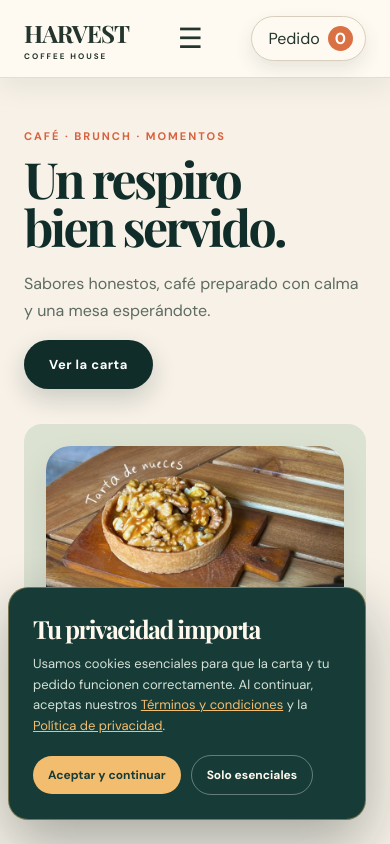
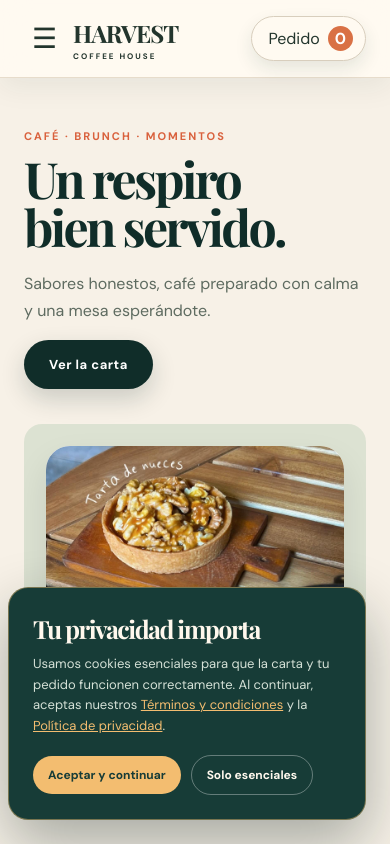
Before and after one commit to MiguelMontesinos99/harvest-cafeteria, a plain HTML site: page public/index.html in a window 390 px wide. Shown: the top 844 px of the page. Drawn offline with nearby package versions, Linux system fonts and the light colour scheme.

Commit message:
Ubicar menú móvil a la izquierda

```diff
--- a/public/style.css
+++ b/public/style.css
@@ -728,7 +728,15 @@
 
         display:block;
 
+        order:1;
+
+    }
+
+    .brand {
+
         order:2;
+
+        margin-left:8px;
 
     }
 
@@ -782,6 +790,8 @@
 
         order:3;
 
+        margin-left:auto;
+
     }
 
 
```
